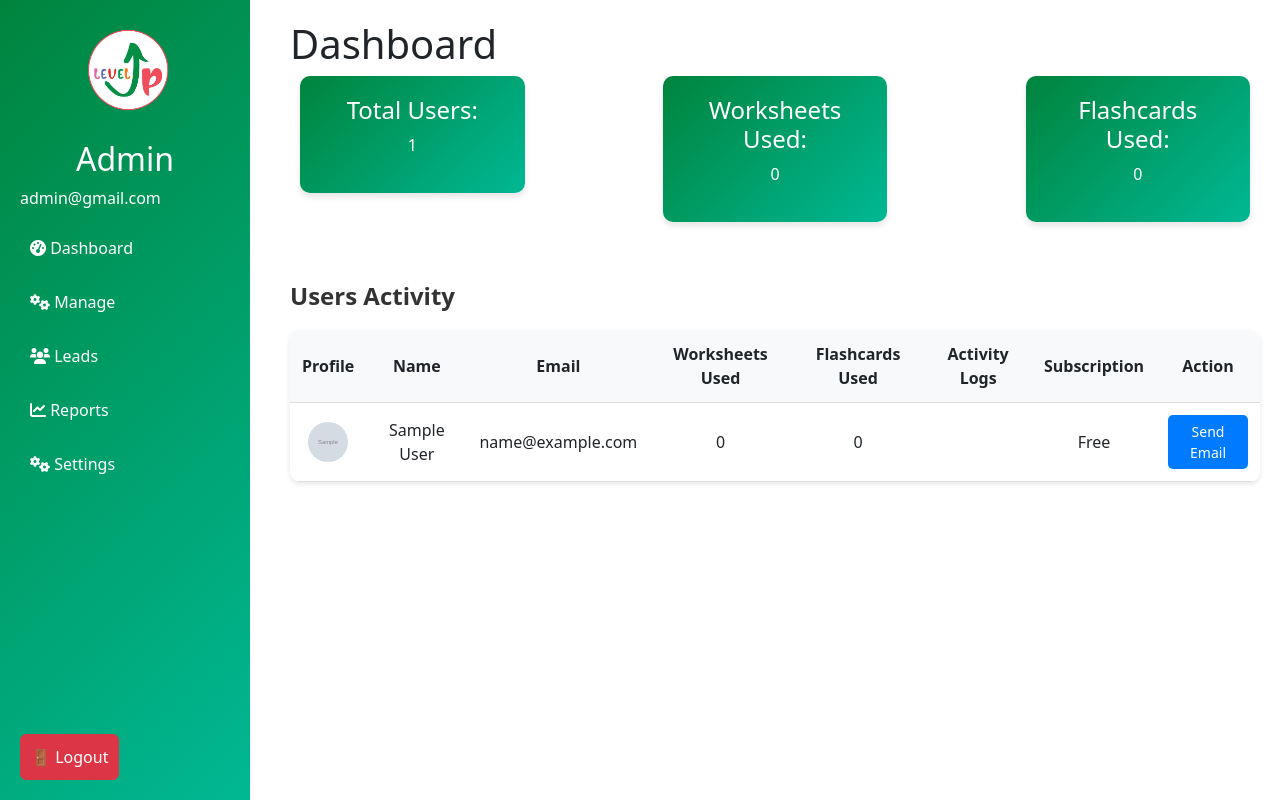
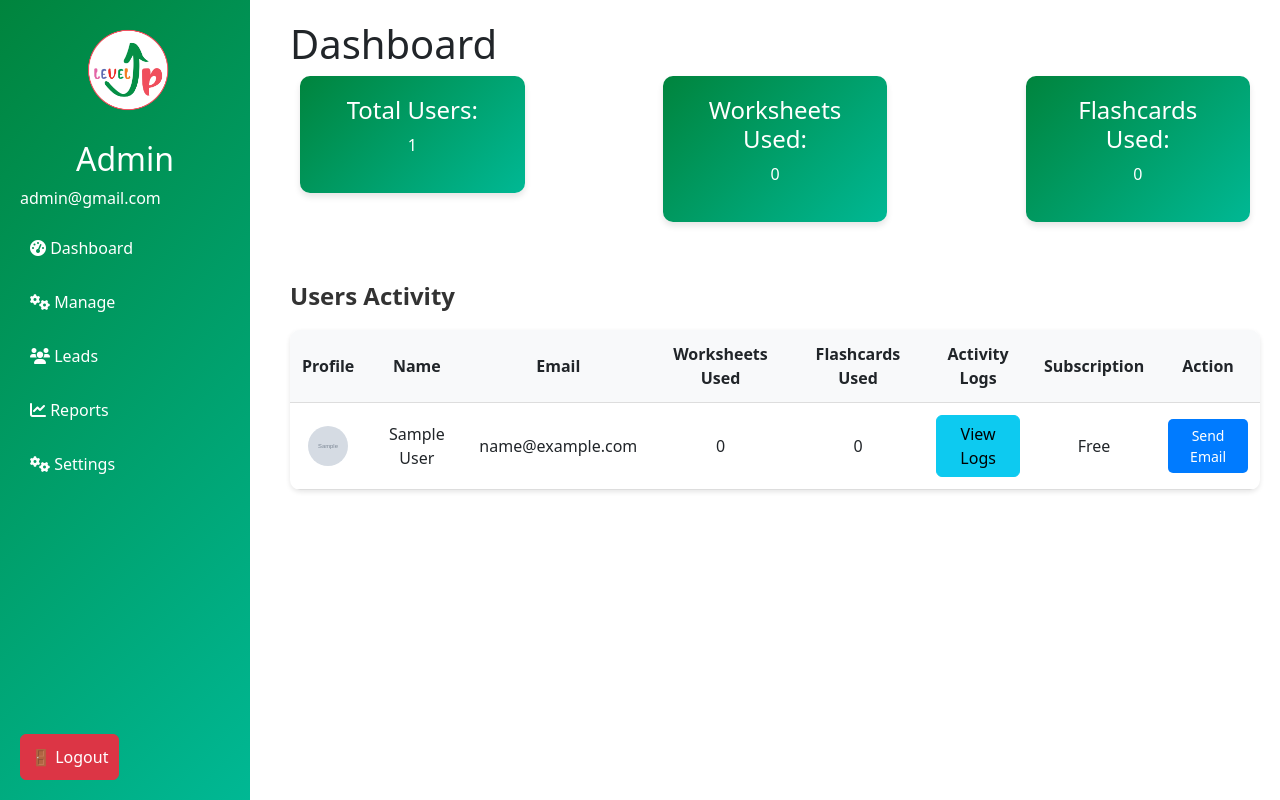
Before and after one commit to snehanaik111/Connected_LevelUP, a Flask app: page /admin_dashboard in a window 1280 px wide. Run offline with Flask 3, Linux system fonts and the light colour scheme; the visitor is signed in with stand-in values (Sample User, id 1); tables that the repository leaves empty hold one stand-in row (values such as "Sample post"); grey boxes marked "Sample" are stand-in pictures; data that the repository does not hold is empty; parts of the project's set-up code (start-up, migrations or seed data) failed here and were passed over.

Commit message:
Update admin_dashboard.html viewlogs

```diff
--- a/templates/admin_dashboard.html
+++ b/templates/admin_dashboard.html
@@ -94,12 +94,14 @@
                         <td>{{ user.flashcards_used }}</td>
 
                         <td>
-                            <ul>
+                            <button class="btn btn-info view-logs-btn" data-user-id="{{ user.email }}">View Logs</button>
+                            <ul class="user-logs" id="logs-{{ user.email }}" style="display: none;">
                                 {% for log in user.logs %}
                                     <li>{{ log.service_name }} - {{ log.timestamp }}</li>
                                 {% endfor %}
                             </ul>
                         </td>
+
                         <td>{{ user.subscription }}</td>
                         <td>
                             {% if user.subscription == "Free" %}
@@ -114,6 +116,26 @@
         </div>
 
         <script>
+
+
+document.addEventListener("DOMContentLoaded", function() {
+        document.querySelectorAll(".view-logs-btn").forEach(button => {
+            button.addEventListener("click", function() {
+                let userId = this.getAttribute("data-user-id");
+                let logElement = document.getElementById("logs-" + userId);
+
+                if (logElement.style.display === "none") {
+                    logElement.style.display = "block";
+                    this.textContent = "Hide Logs";
+                } else {
+                    logElement.style.display = "none";
+                    this.textContent = "View Logs";
+                }
+            });
+        });
+    });
+
+
             // Send Email Function
             function sendEmail(button) {
                 // Get the email from the same row as the clicked button
```
